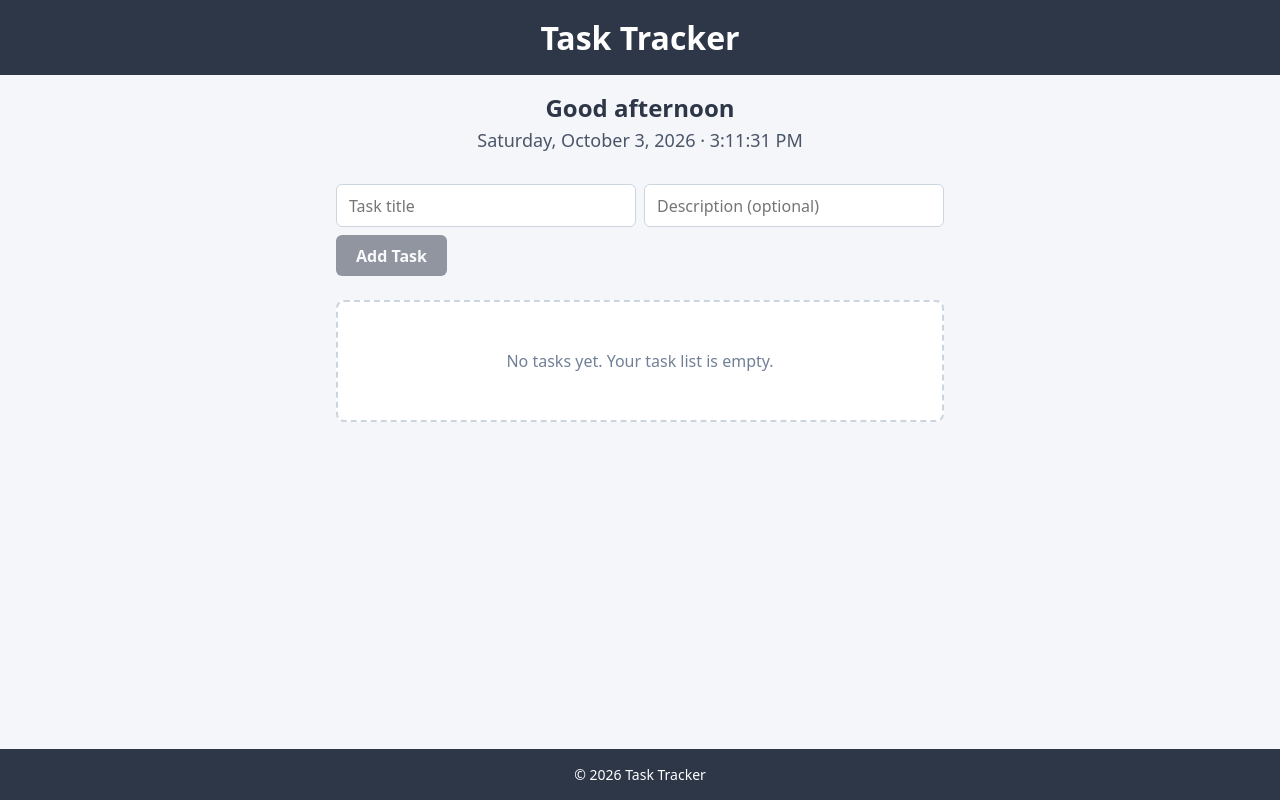
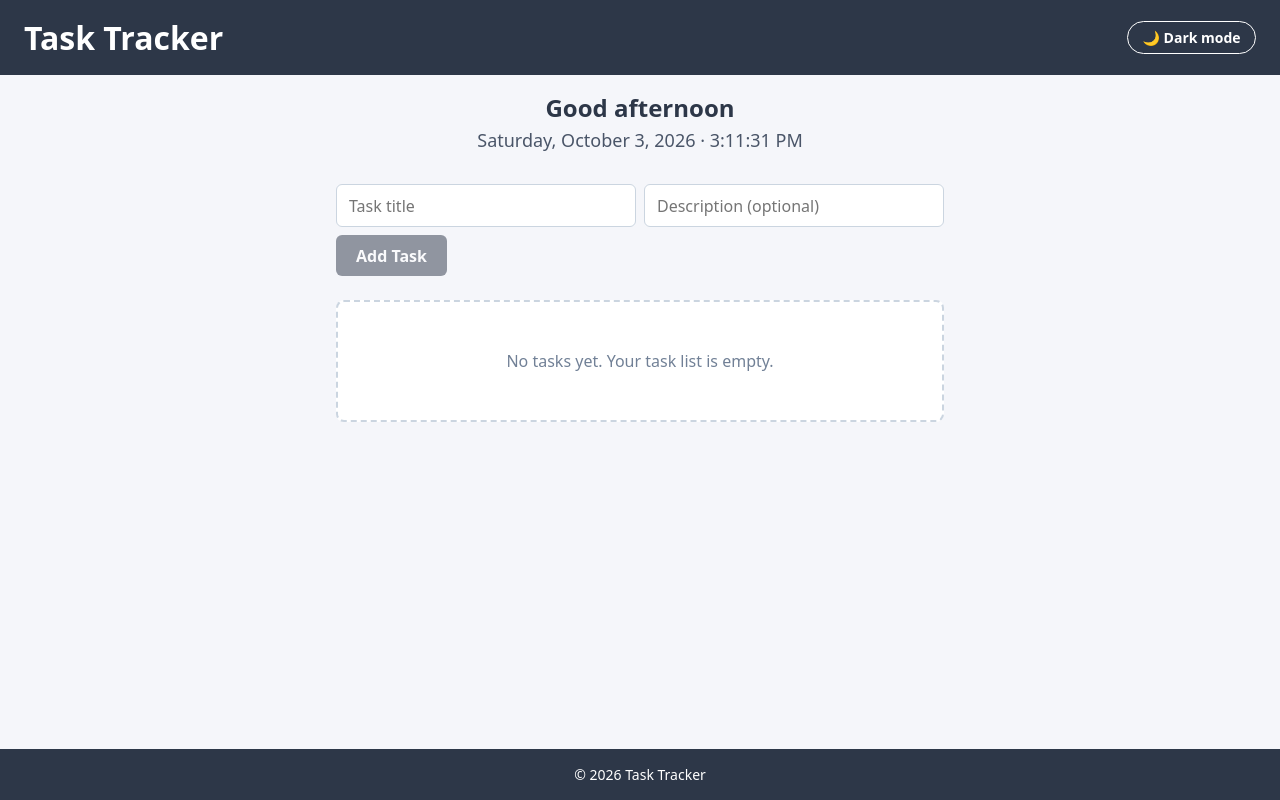
Before and after one commit to minionsrahat/team-tasktracker, a React (Vite) app: page / in a window 1280 px wide. Built offline with nearby package versions, Linux system fonts and the light colour scheme.

Commit message:
Add theme toggle functionality with ThemeToggle component

```diff
--- a/src/components/Header.jsx
+++ b/src/components/Header.jsx
@@ -1,7 +1,10 @@
+import ThemeToggle from './ThemeToggle.jsx'
+
 export default function Header() {
   return (
     <header className="header">
       <h1>Task Tracker</h1>
+      <ThemeToggle />
     </header>
   )
 }
--- /dev/null
+++ b/src/components/ThemeToggle.jsx
@@ -0,0 +1,38 @@
+import { useEffect, useState } from 'react'
+
+const STORAGE_KEY = 'theme'
+
+function getInitialTheme() {
+  try {
+    const saved = localStorage.getItem(STORAGE_KEY)
+    if (saved === 'light' || saved === 'dark') return saved
+  } catch {
+    // localStorage unavailable; fall through to system preference
+  }
+  return window.matchMedia('(prefers-color-scheme: dark)').matches ? 'dark' : 'light'
+}
+
+export default function ThemeToggle() {
+  const [theme, setTheme] = useState(getInitialTheme)
+  const isDark = theme === 'dark'
+
+  useEffect(() => {
+    document.documentElement.dataset.theme = theme
+    try {
+      localStorage.setItem(STORAGE_KEY, theme)
+    } catch {
+      // ignore: preference just won't persist
+    }
+  }, [theme])
+
+  return (
+    <button
+      type="button"
+      className="theme-toggle"
+      onClick={() => setTheme(isDark ? 'light' : 'dark')}
+      aria-pressed={isDark}
+    >
+      {isDark ? '☀️ Light mode' : '🌙 Dark mode'}
+    </button>
+  )
+}
--- a/src/index.css
+++ b/src/index.css
@@ -1,3 +1,53 @@
+:root {
+  color-scheme: light;
+  --bg: #f5f6fa;
+  --text: #222;
+  --text-muted: #718096;
+  --text-soft: #4a5568;
+  --heading: #2d3748;
+  --bar-bg: #2d3748;
+  --bar-text: #fff;
+  --surface: #fff;
+  --border: #e2e8f0;
+  --input-border: #cbd5e0;
+  --focus: #4a5568;
+  --primary-bg: #2d3748;
+  --primary-bg-hover: #1a202c;
+  --primary-text: #fff;
+  --btn-bg: #edf2f7;
+  --btn-bg-hover: #e2e8f0;
+  --btn-text: #2d3748;
+  --danger-text: #c53030;
+  --danger-bg: #fff5f5;
+  --danger-bg-hover: #fed7d7;
+  --danger-border: #feb2b2;
+}
+
+:root[data-theme='dark'] {
+  color-scheme: dark;
+  --bg: #121620;
+  --text: #e2e8f0;
+  --text-muted: #a0aec0;
+  --text-soft: #cbd5e0;
+  --heading: #f7fafc;
+  --bar-bg: #0b0e14;
+  --bar-text: #f7fafc;
+  --surface: #1e2430;
+  --border: #2d3748;
+  --input-border: #4a5568;
+  --focus: #90cdf4;
+  --primary-bg: #e2e8f0;
+  --primary-bg-hover: #fff;
+  --primary-text: #1a202c;
+  --btn-bg: #2d3748;
+  --btn-bg-hover: #3a4558;
+  --btn-text: #e2e8f0;
+  --danger-text: #feb2b2;
+  --danger-bg: #3b1d1d;
+  --danger-bg-hover: #4f2424;
+  --danger-border: #742a2a;
+}
+
 * {
   box-sizing: border-box;
   margin: 0;
@@ -6,8 +56,9 @@
 
 body {
   font-family: system-ui, sans-serif;
-  background: #f5f6fa;
-  color: #222;
+  background: var(--bg);
+  color: var(--text);
+  transition: background-color 0.2s, color 0.2s;
 }
 
 .app {
@@ -18,10 +69,39 @@ body {
 
 .header,
 .footer {
-  background: #2d3748;
-  color: #fff;
+  background: var(--bar-bg);
+  color: var(--bar-text);
   padding: 1rem 1.5rem;
   text-align: center;
+}
+
+.header {
+  display: flex;
+  align-items: center;
+  justify-content: space-between;
+  gap: 1rem;
+}
+
+.theme-toggle {
+  padding: 0.4rem 0.9rem;
+  font: inherit;
+  font-size: 0.875rem;
+  font-weight: 600;
+  color: var(--bar-text);
+  background: transparent;
+  border: 1px solid currentColor;
+  border-radius: 999px;
+  cursor: pointer;
+  white-space: nowrap;
+}
+
+.theme-toggle:hover {
+  background: rgba(255, 255, 255, 0.12);
+}
+
+.theme-toggle:focus-visible {
+  outline: 2px solid var(--focus);
+  outline-offset: 2px;
 }
 
 .footer {
@@ -30,7 +110,7 @@ body {
 
 .datetime {
   text-align: center;
-  color: #4a5568;
+  color: var(--text-soft);
   padding: 1rem 1.5rem 0;
 }
 
@@ -42,7 +122,7 @@ body {
 .greeting {
   font-size: 1.5rem;
   font-weight: 600;
-  color: #2d3748;
+  color: var(--heading);
   margin-bottom: 0.25rem;
 }
 
@@ -56,10 +136,10 @@ body {
 
 .empty {
   text-align: center;
-  color: #718096;
+  color: var(--text-muted);
   padding: 3rem 1rem;
-  background: #fff;
-  border: 2px dashed #cbd5e0;
+  background: var(--surface);
+  border: 2px dashed var(--input-border);
   border-radius: 8px;
 }
 
@@ -70,17 +150,24 @@ body {
   margin-bottom: 1.5rem;
 }
 
-.add-task-form input {
+.add-task-form input,
+.task-edit-form input {
   flex: 1 1 180px;
   padding: 0.6rem 0.75rem;
   font: inherit;
-  border: 1px solid #cbd5e0;
+  color: var(--text);
+  border: 1px solid var(--input-border);
   border-radius: 6px;
-  background: #fff;
+  background: var(--surface);
 }
 
-.add-task-form input:focus {
-  outline: 2px solid #4a5568;
+.task-edit-form input {
+  padding: 0.5rem 0.75rem;
+}
+
+.add-task-form input:focus,
+.task-edit-form input:focus {
+  outline: 2px solid var(--focus);
   outline-offset: 1px;
 }
 
@@ -88,15 +175,15 @@ body {
   padding: 0.6rem 1.25rem;
   font: inherit;
   font-weight: 600;
-  color: #fff;
-  background: #2d3748;
+  color: var(--primary-text);
+  background: var(--primary-bg);
   border: none;
   border-radius: 6px;
   cursor: pointer;
 }
 
 .add-task-form button:hover:not(:disabled) {
-  background: #1a202c;
+  background: var(--primary-bg-hover);
 }
 
 .add-task-form button:disabled {
@@ -118,8 +205,8 @@ body {
   justify-content: space-between;
   gap: 0.75rem;
   padding: 0.75rem 1rem;
-  background: #fff;
-  border: 1px solid #e2e8f0;
+  background: var(--surface);
+  border: 1px solid var(--border);
   border-radius: 8px;
 }
 
@@ -142,15 +229,15 @@ body {
   font: inherit;
   font-size: 0.875rem;
   font-weight: 600;
-  color: #2d3748;
-  background: #edf2f7;
-  border: 1px solid #cbd5e0;
+  color: var(--btn-text);
+  background: var(--btn-bg);
+  border: 1px solid var(--input-border);
   border-radius: 6px;
   cursor: pointer;
 }
 
 .btn:hover:not(:disabled) {
-  background: #e2e8f0;
+  background: var(--btn-bg-hover);
 }
 
 .btn:disabled {
@@ -159,23 +246,23 @@ body {
 }
 
 .btn-primary {
-  color: #fff;
-  background: #2d3748;
-  border-color: #2d3748;
+  color: var(--primary-text);
+  background: var(--primary-bg);
+  border-color: var(--primary-bg);
 }
 
 .btn-primary:hover:not(:disabled) {
-  background: #1a202c;
+  background: var(--primary-bg-hover);
 }
 
 .btn-danger {
-  color: #c53030;
-  background: #fff5f5;
-  border-color: #feb2b2;
+  color: var(--danger-text);
+  background: var(--danger-bg);
+  border-color: var(--danger-border);
 }
 
 .btn-danger:hover:not(:disabled) {
-  background: #fed7d7;
+  background: var(--danger-bg-hover);
 }
 
 .task-edit-form {
@@ -185,24 +272,11 @@ body {
   width: 100%;
 }
 
-.task-edit-form input {
-  flex: 1 1 180px;
-  padding: 0.5rem 0.75rem;
-  font: inherit;
-  border: 1px solid #cbd5e0;
-  border-radius: 6px;
-}
-
-.task-edit-form input:focus {
-  outline: 2px solid #4a5568;
-  outline-offset: 1px;
-}
-
 .task-title {
   font-weight: 600;
 }
 
 .task-description {
   font-size: 0.875rem;
-  color: #718096;
+  color: var(--text-muted);
 }
```
